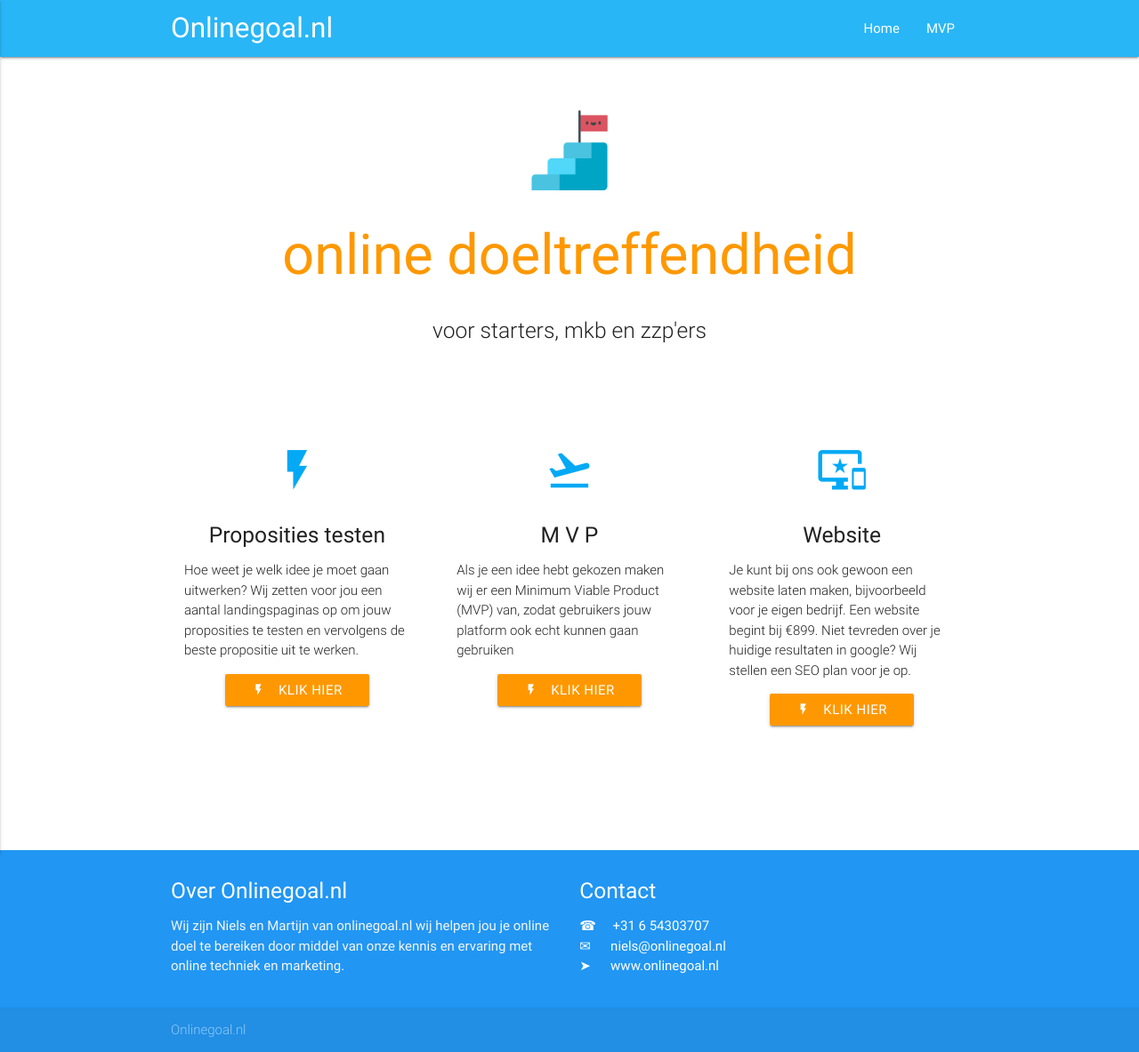
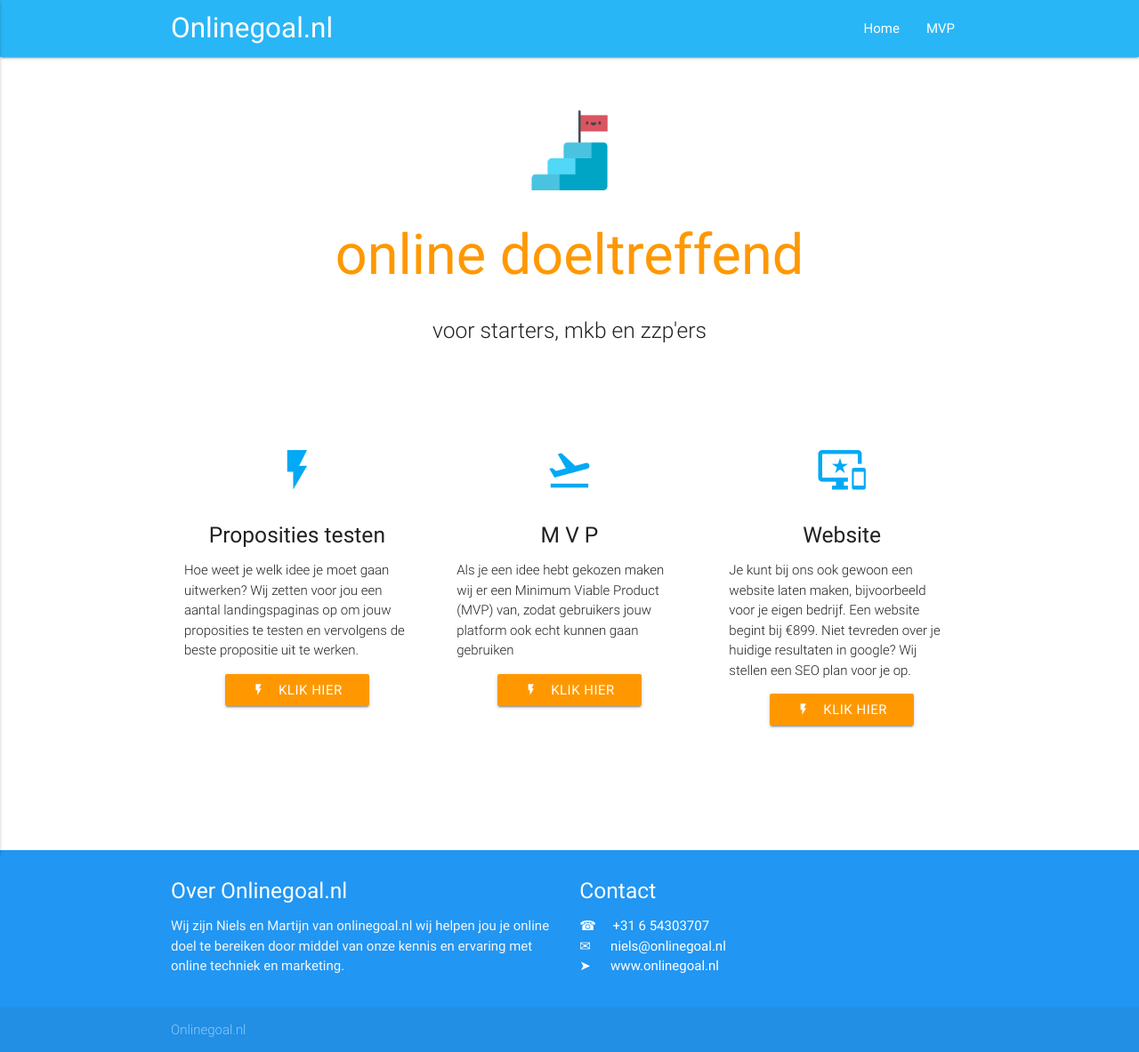
Before and after one commit to martijnvdbrug/onlinegoal.nl, a Jekyll site: the page built from index.md, in a window 1280 px wide. Shown: the whole page at 89% size. Built offline with Jekyll 4.4.1, drawn with Linux system fonts in a browser that asks for light colours.

Commit message:
doeltreffendheid -> doeltreffend

```diff
--- a/_layouts/home.html
+++ b/_layouts/home.html
@@ -10,7 +10,7 @@ layout: default
       <img class="size-50 responsive-img" src="/assets/website-laten-maken-logo.png" alt="Logo door Freepik van www.flaticon.com "/>
     </div>
 
-    <h1 class="header center orange-text">online doeltreffendheid</h1>
+    <h1 class="header center orange-text">online doeltreffend</h1>
     <div class="row center">
       <h5 class="header col s12 light">voor starters, mkb en zzp'ers</h5>
     </div>
```
